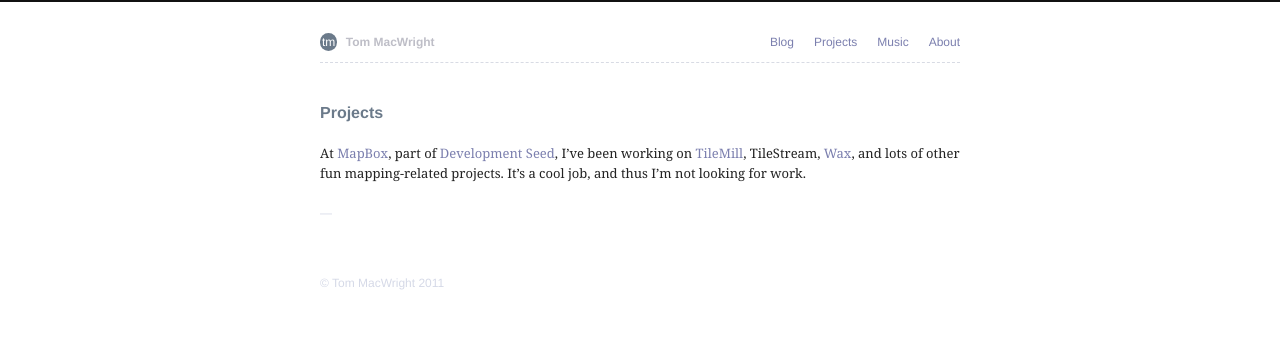
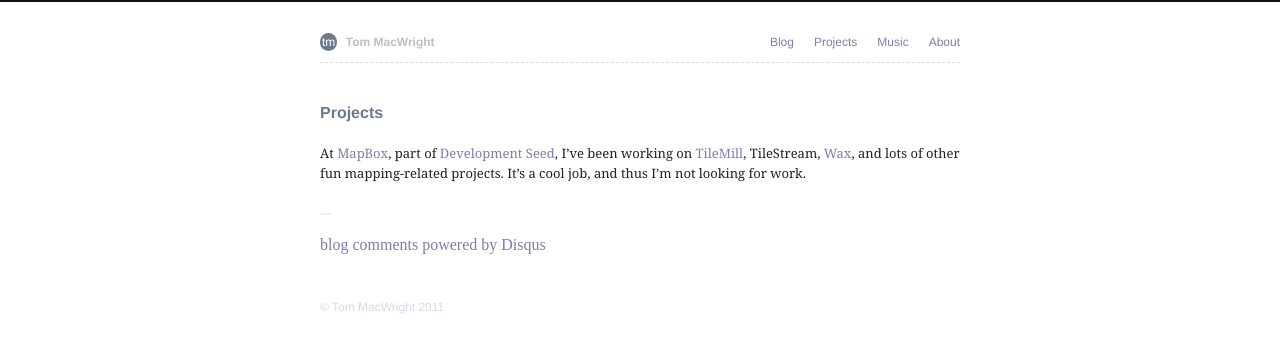
Before and after one commit to konklone/tmcw.github.com, a Jekyll site: the page built from projects/index.md, in a window 1280 px wide. Shown: the top 353 px of the page. Built offline with Jekyll 4.4.1, drawn with Linux system fonts in a browser that asks for light colours; Markdown is read by kramdown in place of the engine named in the settings; comment, search, counter and statistics services are not loaded; some of the changed lines change nothing that is shown.

Commit message:
Adding disqus comments

```diff
--- a/_layouts/post.html
+++ b/_layouts/post.html
@@ -8,4 +8,17 @@
   <postamble datetime="{{ page.date | date: "%Y-%m-%d" }}">
     &mdash;{{ page.date | date: "%b %d, %Y" }}
   </postamble>
+  <div id="disqus_thread"></div>
+  <script type="text/javascript">
+      var disqus_shortname = 'workingidea';
+
+      window.disqus_identifier = "{{ page.id }}";
+      (function() {
+          var dsq = document.createElement('script'); dsq.type = 'text/javascript'; dsq.async = true;
+          dsq.src = 'http://' + disqus_shortname + '.disqus.com/embed.js';
+          (document.getElementsByTagName('head')[0] || document.getElementsByTagName('body')[0]).appendChild(dsq);
+      })();
+  </script>
+  <noscript>Please enable JavaScript to view the <a href="http://disqus.com/?ref_noscript">comments powered by Disqus.</a></noscript>
+  <a href="http://disqus.com" class="dsq-brlink">blog comments powered by <span class="logo-disqus">Disqus</span></a>
 </div>
```
